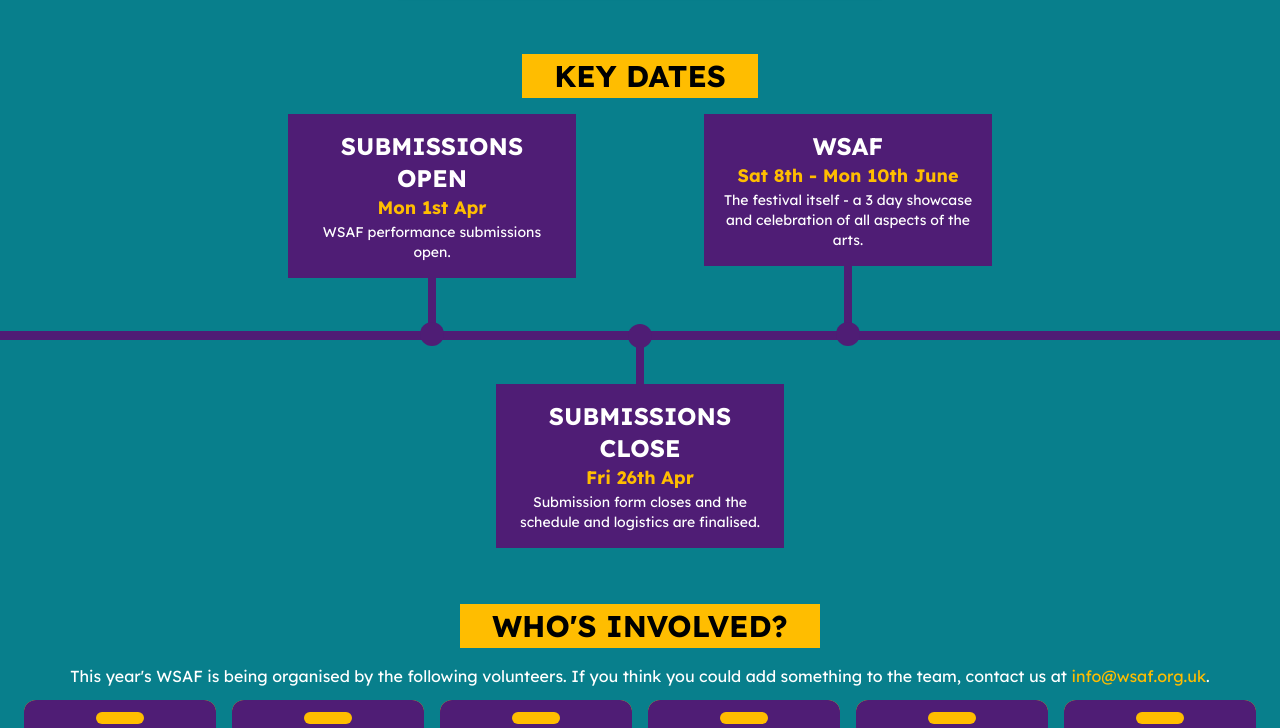
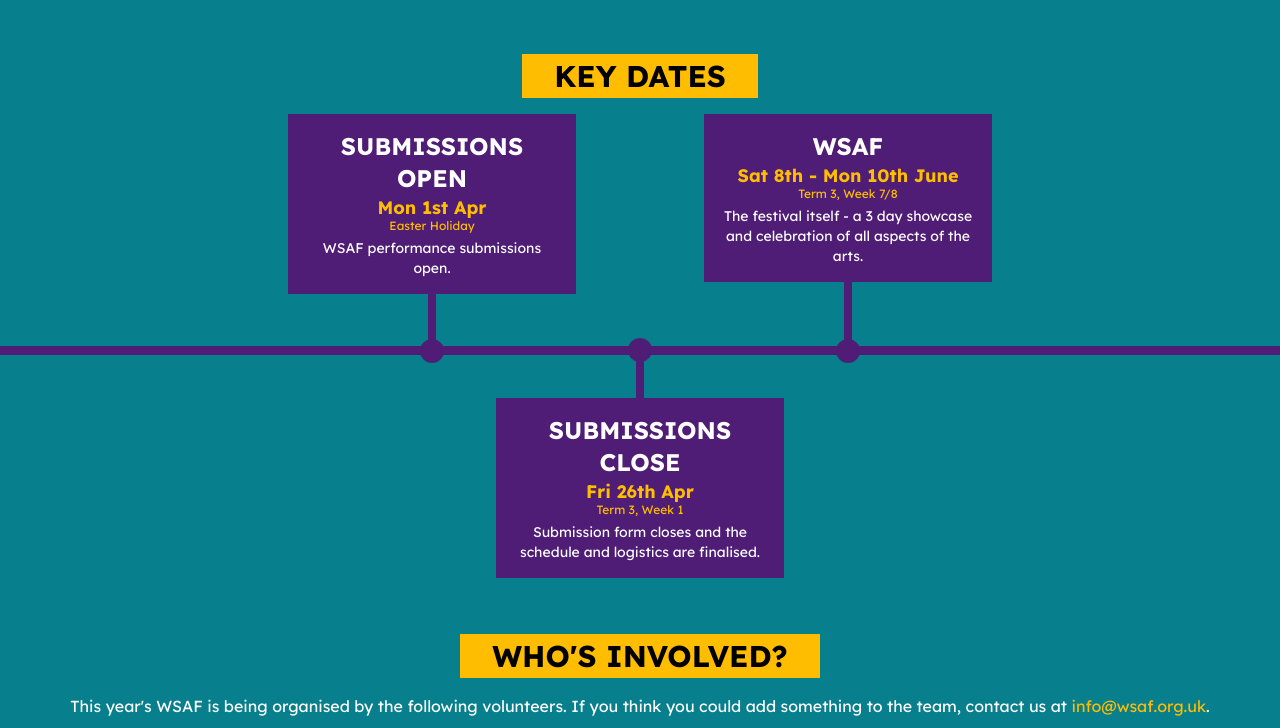
Before and after one commit to WarwickStudentArtsFestival/WSAF24-Website, a Next.js app: page / in a window 1280 px wide. Shown: the part 649-1377 px from the top of the page. Built offline with nearby package versions, Linux system fonts and the light colour scheme.

Commit message:
:sparkles: Add Warwick week numbers

```diff
--- a/src/app/components/key-date.tsx
+++ b/src/app/components/key-date.tsx
@@ -3,6 +3,7 @@ export type KeyDateProps = {
   date: string;
   dateTime: string;
   description?: string;
+  warwickWeek?: string;
 };
 
 export default function KeyDate({
@@ -10,14 +11,16 @@ export default function KeyDate({
   date,
   dateTime,
   description,
+  warwickWeek,
 }: {
   name: string;
   date: string;
   dateTime: string;
   description?: string;
+  warwickWeek?: string;
 }) {
   return (
-    <article className="relative group lg:even:mt-[210px] lg:odd:mb-[202px] flex flex-col">
+    <article className="relative group lg:even:mt-[224px] lg:odd:mb-[215px] flex flex-col">
       <div className="hidden group-odd:hidden lg:block">
         <div className="bg-secondary rounded-full w-6 h-6 -mb-3 mx-auto" />
         <div className="bg-secondary w-2 h-40 -mb-28 mx-auto" />
@@ -27,6 +30,11 @@ export default function KeyDate({
           <h3 className="uppercase font-bold text-2xl">{name}</h3>
           <time className="text-accent font-bold text-lg" dateTime={dateTime}>
             {date}
+            {warwickWeek && (
+              <span className="block font-normal text-xs -mt-1 mb-1">
+                {warwickWeek}
+              </span>
+            )}
           </time>
         </header>
         <div className="mt-auto">
--- a/src/app/components/key-dates.tsx
+++ b/src/app/components/key-dates.tsx
@@ -6,6 +6,7 @@ const keyDates: KeyDateProps[] = [
     date: 'Mon 1st Apr',
     dateTime: '2024-04-01',
     description: 'WSAF performance submissions open.',
+    warwickWeek: 'Easter Holiday',
   },
   {
     name: 'Submissions Close',
@@ -13,6 +14,7 @@ const keyDates: KeyDateProps[] = [
     dateTime: '2024-04-26',
     description:
       'Submission form closes and the schedule and logistics are finalised.',
+    warwickWeek: 'Term 3, Week 1',
   },
   {
     name: 'WSAF',
@@ -20,6 +22,7 @@ const keyDates: KeyDateProps[] = [
     dateTime: '2024-06-08',
     description:
       'The festival itself - a 3 day showcase and celebration of all aspects of the arts.',
+    warwickWeek: 'Term 3, Week 7/8',
   },
 ];
 
@@ -38,6 +41,7 @@ export default function KeyDates() {
               date={date.date}
               dateTime={date.dateTime}
               description={date.description}
+              warwickWeek={date.warwickWeek}
             />
           ))}
         </div>
--- a/src/app/layout.tsx
+++ b/src/app/layout.tsx
@@ -13,7 +13,7 @@ const lexend = Lexend({
 export const metadata: Metadata = {
   title: 'Warwick Student Arts Festival 2024',
   description:
-    'Warwick Student Arts Festival (WSAF) is a 3 day showcase and celebration of all aspects of the arts at Warwick.\n\nSubmissions are open until Friday 26th April.',
+    'Warwick Student Arts Festival (WSAF) is a 3 day showcase and celebration of all aspects of the arts at Warwick, taking place on Saturday 8th - Monday 10th June 2024 (Week 7/8).\n\nSubmissions are open until Friday 26th April.',
   category: 'website',
   keywords: [
     'Warwick',
```
